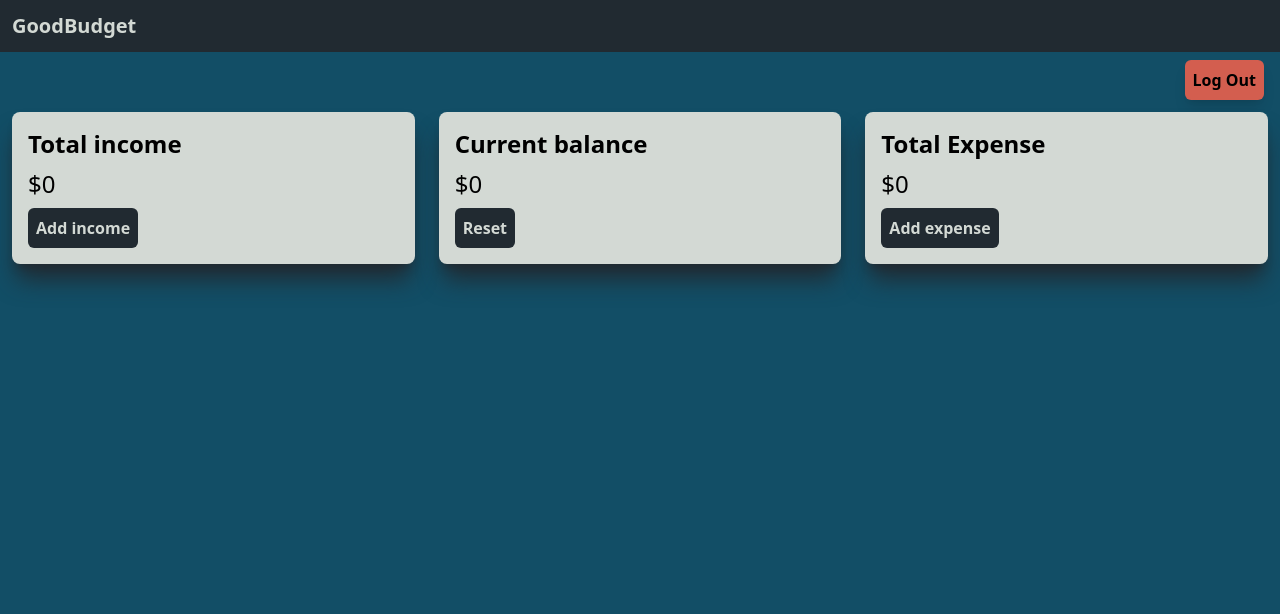
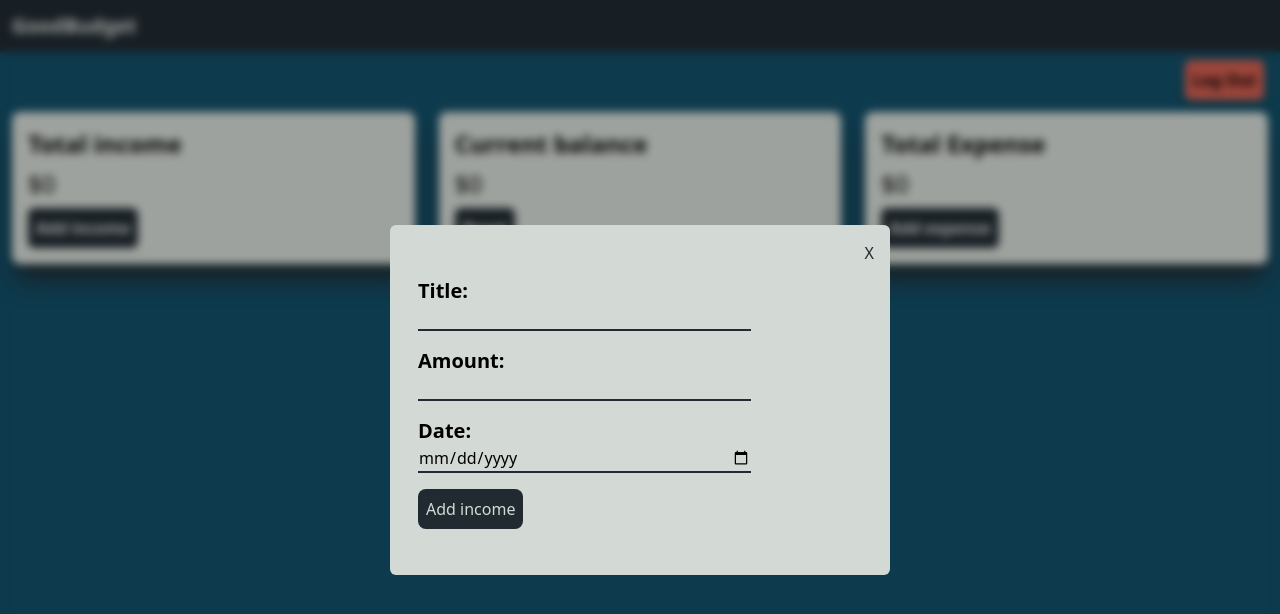
Before and after one commit to Sowdarjya/Goodbudget, a React (Vite) app: page /dashboard in a window 1280 px wide. Both pictures are taken after a click on the button "Add income". Shown: the top 614 px of the page. Built offline with nearby package versions, Linux system fonts and the light colour scheme.

Commit message:
Added functionality for modal

```diff
--- a/src/Pages/Dashboard.jsx
+++ b/src/Pages/Dashboard.jsx
@@ -1,23 +1,36 @@
-import React from "react";
+import React, { useState } from "react";
 import Header from "../components/Header/Header";
 import Card from "../components/Card";
 import { auth } from "../config/firebaseConfig";
 import { signOut } from "firebase/auth";
 import { useNavigate } from "react-router-dom";
 import { toast } from "react-toastify";
+import Modal from "../components/Modal/Modal";
 
 const Dashboard = () => {
-  const navigator = useNavigate();
+  const navigate = useNavigate();
+  const [isModalVisible, setIsModalVisible] = useState(false);
+  const [modalType, setModalType] = useState("");
 
   const logOut = async () => {
     signOut(auth)
       .then(() => {
         toast.success("Logged out");
-        navigator("/");
+        navigate("/");
       })
       .catch((error) => {
         toast.error(error);
       });
+  };
+
+  const openModal = (type) => {
+    setModalType(type);
+    setIsModalVisible(true);
+  };
+
+  const closeModal = () => {
+    setIsModalVisible(false);
+    setModalType("");
   };
 
   return (
@@ -32,10 +45,23 @@ const Dashboard = () => {
         </button>
       </div>
       <div className="flex flex-col items-center justify-around md:flex-row">
-        <Card title={"Total income"} buttonText={"Add income"} />
-        <Card title={"Current balance"} buttonText={"Reset"} />
-        <Card title={"Total Expense"} buttonText={"Add expense"} />
+        <Card
+          title="Total income"
+          buttonText="Add income"
+          onClick={() => openModal("income")}
+        />
+        <Card
+          title="Current balance"
+          buttonText="Reset"
+          onClick={() => openModal("reset")}
+        />
+        <Card
+          title="Total Expense"
+          buttonText="Add expense"
+          onClick={() => openModal("expense")}
+        />
       </div>
+      <Modal isVisible={isModalVisible} onClose={closeModal} type={modalType} />
     </div>
   );
 };
--- a/src/components/Card.jsx
+++ b/src/components/Card.jsx
@@ -1,12 +1,15 @@
 import React from "react";
 
-const Card = ({ title, buttonText }) => {
+const Card = ({ title, buttonText, onClick }) => {
   return (
     <div className="m-3 w-1/3">
       <div className="w-full bg-[#d3d9d4] p-4 rounded-lg shadow-xl shadow-[#212a31]">
-        <h4 className="text-2xl font-semibold mb-2">{title} </h4>
+        <h4 className="text-2xl font-semibold mb-2">{title}</h4>
         <p className="text-2xl mb-2">$0</p>
-        <button className="bg-[#212a31] font-bold text-[#d3d9d4] p-2 rounded-md">
+        <button
+          className="bg-[#212a31] font-bold text-[#d3d9d4] p-2 rounded-md hover:bg-[#2c3e50] transition-colors"
+          onClick={onClick}
+        >
           {buttonText}
         </button>
       </div>
--- a/src/components/Modal/Modal.jsx
+++ b/src/components/Modal/Modal.jsx
@@ -1,7 +1,108 @@
 import React from "react";
 
-const Modal = () => {
-  return <div></div>;
+const Modal = ({ isVisible, onClose, type }) => {
+  if (!isVisible) return null;
+
+  if (type === "income") {
+    return (
+      <div className="fixed inset-0 bg-black bg-opacity-25 backdrop-blur-sm flex justify-center items-center">
+        <div className="w-[500px] flex flex-col bg-[#d3d9d4] h-[350px] p-4 rounded-md">
+          <button className="text-[#212a31] place-self-end" onClick={onClose}>
+            X
+          </button>
+          <form className="bg-[#d3d9d4] p-3">
+            <p className="text-xl font-semibold">Title: </p>
+            <input
+              type="text"
+              className="bg-transparent outline-none underline border-b-2 border-[#212a31] w-3/4 mb-4"
+            />
+            <p className="text-xl font-semibold">Amount: </p>
+            <input
+              type="number"
+              className="bg-transparent outline-none underline border-b-2 border-[#212a31] w-3/4 mb-4"
+            />
+            <p className="text-xl font-semibold">Date: </p>
+            <input
+              type="date"
+              className="bg-transparent outline-none underline border-b-2 border-[#212a31] w-3/4 mb-4"
+            />
+            <br />
+            <button
+              type="submit"
+              className="bg-[#212a31] text-[#d3d9d4] p-2 rounded-lg"
+            >
+              Add income
+            </button>
+          </form>
+        </div>
+      </div>
+    );
+  } else if (type === "expense") {
+    return (
+      <div className="fixed inset-0 bg-black bg-opacity-25 backdrop-blur-sm flex justify-center items-center">
+        <div className="w-[500px] flex flex-col bg-[#d3d9d4] h-[350px] p-4 rounded-md">
+          <button className="text-[#212a31] place-self-end" onClick={onClose}>
+            X
+          </button>
+          <form className="bg-[#d3d9d4] p-3">
+            <p className="text-xl font-semibold">Title: </p>
+            <input
+              type="text"
+              className="bg-transparent outline-none underline border-b-2 border-[#212a31] w-3/4 mb-4"
+            />
+            <p className="text-xl font-semibold">Amount: </p>
+            <input
+              type="number"
+              className="bg-transparent outline-none underline border-b-2 border-[#212a31] w-3/4 mb-4"
+            />
+            <p className="text-xl font-semibold">Date: </p>
+            <input
+              type="date"
+              className="bg-transparent outline-none underline border-b-2 border-[#212a31] w-3/4 mb-4"
+            />
+            <br />
+            <button
+              type="submit"
+              className="bg-[#212a31] text-[#d3d9d4] p-2 rounded-lg"
+            >
+              Add expense
+            </button>
+          </form>
+        </div>
+      </div>
+    );
+  } else if (type === "reset") {
+    return (
+      <div className="fixed inset-0 bg-black bg-opacity-25 backdrop-blur-sm flex justify-center items-center">
+        <div className="w-[450px] flex flex-col bg-[#d3d9d4] h-[150px] p-4 rounded-md">
+          <button className="text-[#212a31] place-self-end" onClick={onClose}>
+            X
+          </button>
+          <div>
+            <p className="text-3xl font-semibold mb-4">
+              Are you sure about that ?
+            </p>
+            <button className="bg-[#212a31] p-2 text-[#d3d9d4] rounded-lg w-[45%]">
+              Yes
+            </button>
+            <button className="bg-[#212a31] p-2 text-[#d3d9d4] rounded-lg w-[45%] ml-1">
+              No
+            </button>
+          </div>
+        </div>
+      </div>
+    );
+  }
+
+  // return (
+  //   <div className="modal">
+  //     <div className="modal-content">
+  //       <h2>{title}</h2>
+  //       {content}
+  //       <button onClick={onClose}>Close</button>
+  //     </div>
+  //   </div>
+  // );
 };
 
 export default Modal;
```
